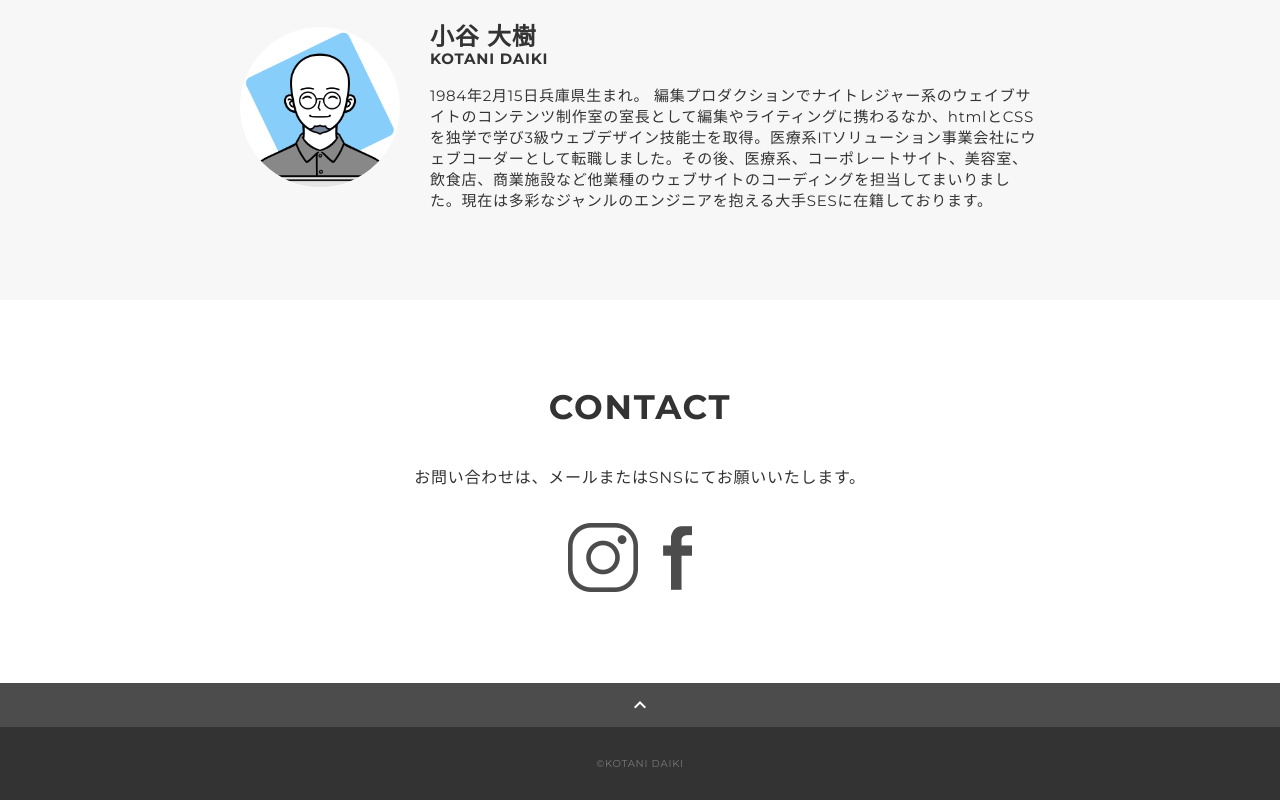
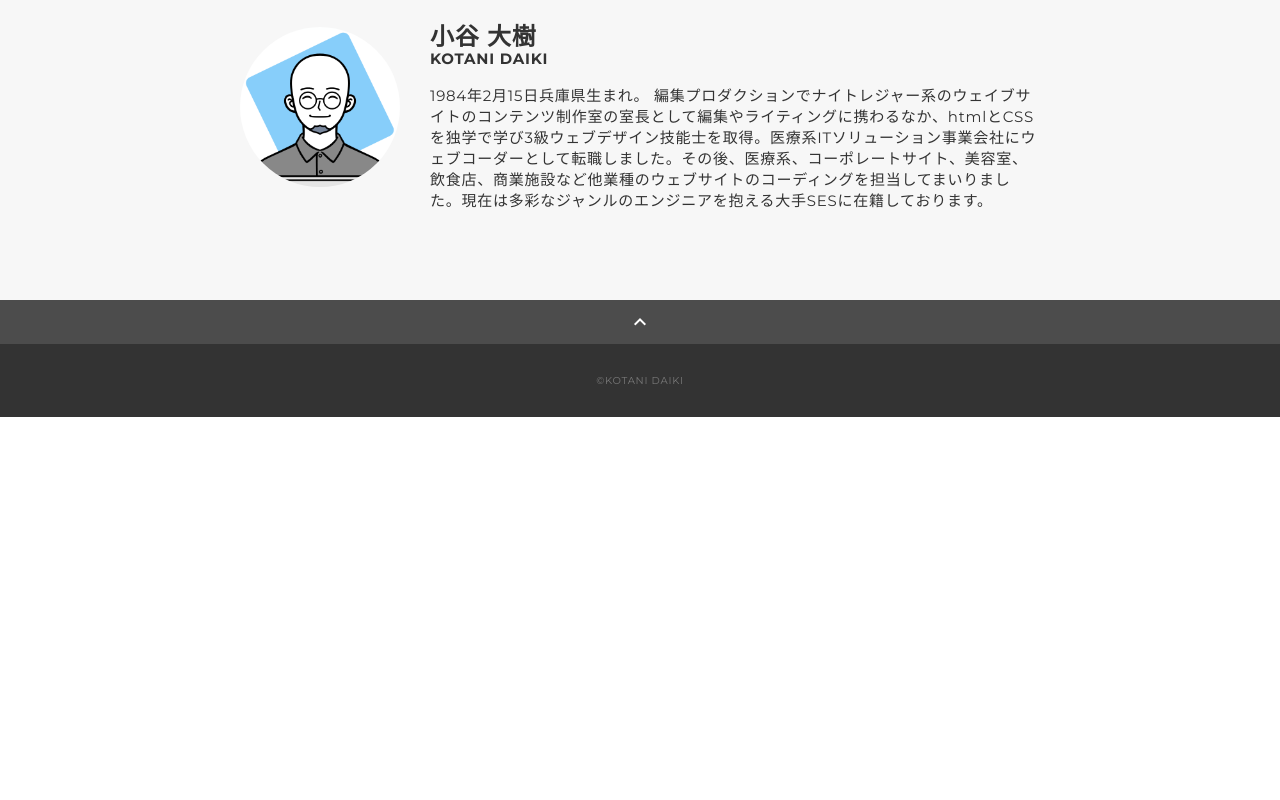
Before and after one commit to actzuku/my_portfolio, a plain HTML site: page index.html in a window 1280 px wide. Shown: the part 1706-2506 px from the top of the page. After the commit the page ends 2123 px from the top, so only its background shows below. Drawn offline with nearby package versions, Linux system fonts and the light colour scheme.

Commit message:
[Fix]contactセクションの非表示

```diff
--- a/index.html
+++ b/index.html
@@ -27,7 +27,7 @@
             <li class="gnav-item"><a href="#works">WORKS</a></li>
             <li class="gnav-item"><a href="#skill">SKILL</a></li>
             <li class="gnav-item"><a href="#about">ABOUT</a></li>
-            <li class="gnav-item"><a href="#contact">CONTACT</a></li>
+            <!-- <li class="gnav-item"><a href="#contact">CONTACT</a></li> -->
           </ul>
         </nav>
       </div>
@@ -161,25 +161,6 @@
         </div>
       </section>
       <!-- /about -->
-
-      <!-- contact -->
-      <section class="contact section" id="contact">
-        <div class="container">
-          <h2 class="title">CONTACT</h2>
-          <p class="lead">
-            お問い合わせは、<br class="sp-only">メールまたはSNSにてお願いいたします。
-          </p>
-          <div class="contact-list">
-            <a href="https://www.instagram.com/actzuku/" target="_blank">
-              <img src="img/icon_instagram.gif" alt="Instagram">
-            </a>
-            <a href="https://www.facebook.com/profile.php?id=100053761473539" target="_blank">
-              <img src="img/icon_facebook.gif" alt="Facebook">
-            </a>
-          </div>
-        </div>
-      </section>
-      <!-- /contact -->
       <div class="page-top" id="js-page-top">
         <span class="material-icons-outlined">expand_less</span>
       </div>
--- a/typing-game/main.js
+++ b/typing-game/main.js
@@ -12,7 +12,9 @@ const count = document.getElementById('count');
 
 // 複数のテキストを格納する配列
 const textLists = [
-  'Hello World','This is my App','How are you?',
+'Hello World',
+'This is my App',
+'How are you?',
 'Today is sunny','I love JavaScript!','Good morning',
 'I am Japanese','Let it be','Samurai',
 'Typing Game','Information Technology',
```
